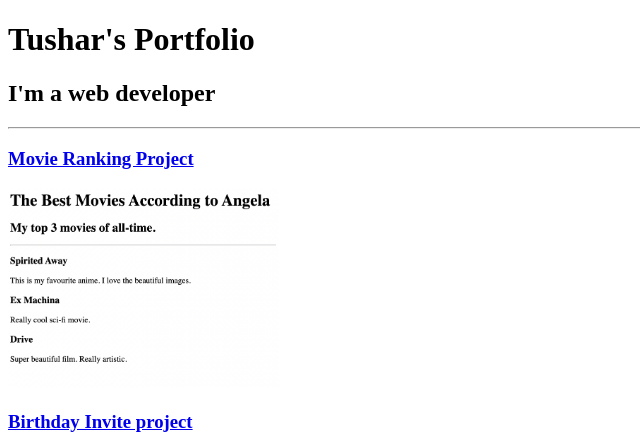
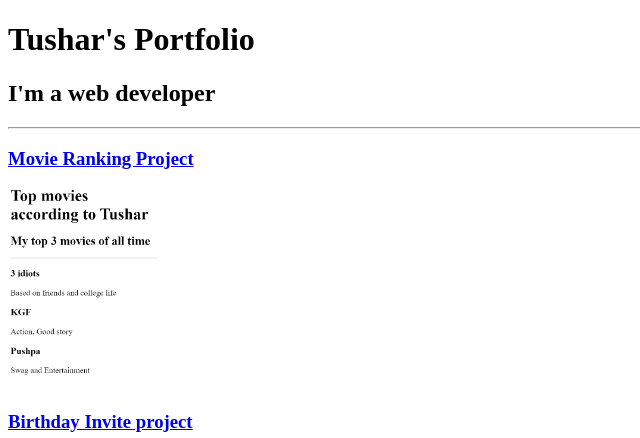
Before and after one commit to 21-tushar/Tushar--portfolio, a plain HTML site: page index.html in a window 1280 px wide. Shown: the top 438 px of the page, without its empty margins (0-640 px from the left). Drawn offline with Linux system fonts and the light colour scheme.

Commit message:
Update index.html

```diff
--- a/index.html
+++ b/index.html
@@ -10,7 +10,7 @@
     <h2>I'm a web developer</h2>
     <hr />
     <h3><a href="./public/movie-ranking.html">Movie Ranking Project  </a></h3>
-    <img src="./assets/images/movie-ranking.png" height ="200" alt="movie ranking project review"/>
+    <img src="movie image.png" height ="200" alt="movie ranking project review"/>
     <h3><a href="./public/birthday-invite.html">Birthday Invite project</a></h3>
     <img src="./assets/images/birthday-invite.png" height ="200" alt ="Birthday invite project review"/>
     <hr/>
```
